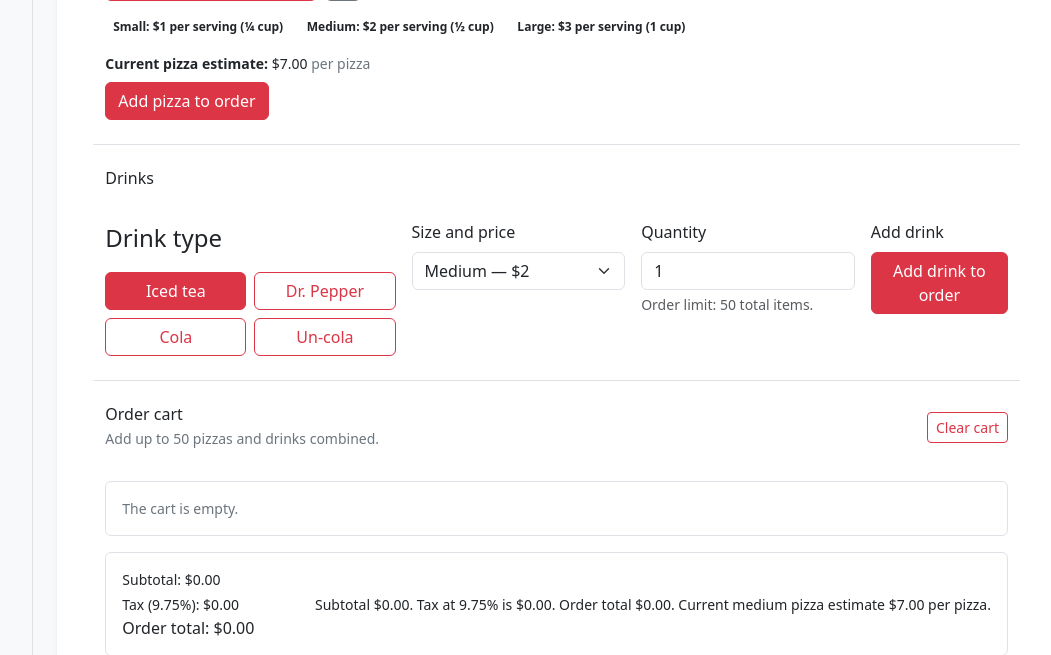
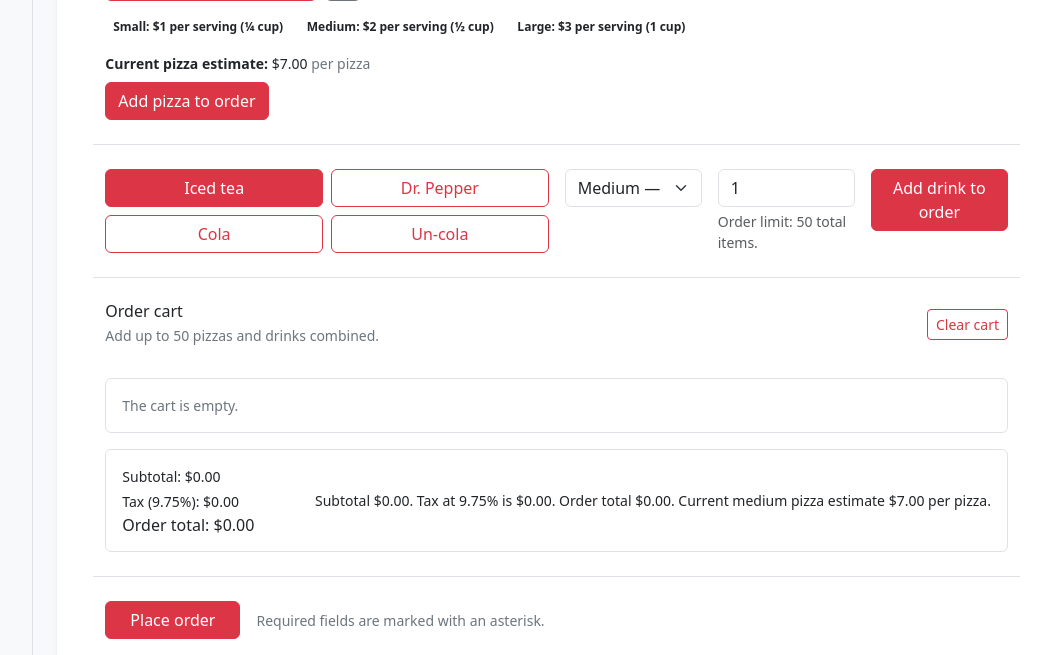
Before and after one commit to PeneguyG/luigi-pizzeria-mini-capstone, a Flask app: template templates/employee-dashboard.html in a window 1280 px wide. Shown: the part 1475-2130 px from the top of the page, without its empty margins (188-1239 px from the left). Run offline with Flask 3, Linux system fonts and the light colour scheme; the template is opened without the code that fills it, so the values that code supplies are empty.

Commit message:
edits part 2 employee dashboard
Edited the alignment of the drink buttons

```diff
--- a/templates/employee-dashboard.html
+++ b/templates/employee-dashboard.html
@@ -168,10 +168,10 @@
               </fieldset>
 
               <fieldset class="col-12 border-top pt-4">
-                <legend class="h6 mb-3">Drinks</legend>
+                <legend class="visually-hidden">Drink selection</legend>
                 <div class="row g-3 align-items-start">
-                  <fieldset class="col-12 col-lg-4">
-                    <legend class="form-label">Drink type</legend>
+                  <fieldset class="col-12 col-lg-6">
+                    <legend class="visually-hidden">Drink type</legend>
                     <div class="row row-cols-2 g-2" role="group" aria-label="Drink types">
                       <div class="col"><button class="btn btn-outline-danger w-100 drink-type-button active" type="button" data-drink="Iced tea" aria-pressed="true">Iced tea</button></div>
                       <div class="col"><button class="btn btn-outline-danger w-100 drink-type-button" type="button" data-drink="Dr. Pepper" aria-pressed="false">Dr. Pepper</button></div>
@@ -179,18 +179,18 @@
                       <div class="col"><button class="btn btn-outline-danger w-100 drink-type-button" type="button" data-drink="Un-cola" aria-pressed="false">Un-cola</button></div>
                     </div>
                   </fieldset>
-                  <div class="col-12 col-sm-6 col-lg-3">
-                    <label class="form-label" for="drink-size">Size and price</label>
+                  <div class="col-12 col-sm-6 col-lg-2">
+                    <label class="visually-hidden" for="drink-size">Size and price</label>
                     <select class="form-select" id="drink-size" name="drinkSize" aria-label="Drink size and price"><option value="Small">Small — $1</option><option value="Medium" selected>Medium — $2</option><option value="Large">Large — $3</option></select>
                   </div>
-                  <div class="col-12 col-sm-6 col-lg-3">
-                    <label class="form-label" for="drink-quantity">Quantity</label>
+                  <div class="col-12 col-sm-6 col-lg-2">
+                    <label class="visually-hidden" for="drink-quantity">Quantity</label>
                     <input class="form-control" id="drink-quantity" name="drinkQuantity" type="number" min="1" max="50" value="1" aria-label="Drink quantity, from 1 to 50" aria-describedby="drink-quantity-help drink-quantity-error">
                     <div id="drink-quantity-help" class="form-text">Order limit: 50 total items.</div>
                     <div id="drink-quantity-error" class="invalid-feedback">Enter a whole number from 1 to 50.</div>
                   </div>
                   <div class="col-12 col-lg-2">
-                    <label class="form-label d-block" for="add-drink">Add drink</label>
+                    <label class="visually-hidden" for="add-drink">Add drink</label>
                     <button class="btn btn-danger w-100" id="add-drink" type="button" aria-label="Add 1 medium iced tea to order" aria-controls="cart-items">Add drink to order</button>
                   </div>
                 </div>
@@ -249,10 +249,16 @@
             <div id="history-search-help" class="form-text">Search by customer name, order number, or phone number.</div>
           </div>
           <p id="history-status" class="small text-secondary" role="status" aria-live="polite" aria-atomic="true"></p>
-          <div class="overflow-y-auto d-grid flex-grow-1 gap-3" id="history-list" aria-label="Completed and archived orders" aria-live="polite" aria-relevant="additions removals text" aria-atomic="false"></div>
+          <div class="overflow-auto d-grid flex-grow-1 gap-3" id="history-list" role="region" tabindex="0" aria-label="Completed orders on this page" aria-describedby="history-status" aria-live="polite" aria-relevant="additions removals text" aria-atomic="false"></div>
           <p id="history-load-error" class="alert alert-danger mt-3 mb-0" role="alert" hidden></p>
           <div id="empty-history" class="border rounded p-4 text-center text-secondary" hidden>No completed orders are in history yet.</div>
-          <div class="d-flex justify-content-center mt-3"><button id="history-next-page" class="btn btn-outline-danger" type="button" aria-controls="history-list" hidden>Next page</button></div>
+          <nav id="history-pagination" class="mt-3" aria-label="Order history pages" hidden>
+            <ul class="pagination justify-content-center align-items-center mb-0">
+              <li class="page-item"><button id="history-previous-page" class="page-link text-danger" type="button" aria-controls="history-list" disabled>Previous</button></li>
+              <li class="page-item disabled"><span id="history-page-label" class="page-link text-body" aria-live="polite">Page 1 of 1</span></li>
+              <li class="page-item"><button id="history-next-page" class="page-link text-danger" type="button" aria-controls="history-list" disabled>Next</button></li>
+            </ul>
+          </nav>
         </div>
       </section>
 
```
Also changed, not shown: static/js/employee-dashboard.js (+27 -19 lines).
